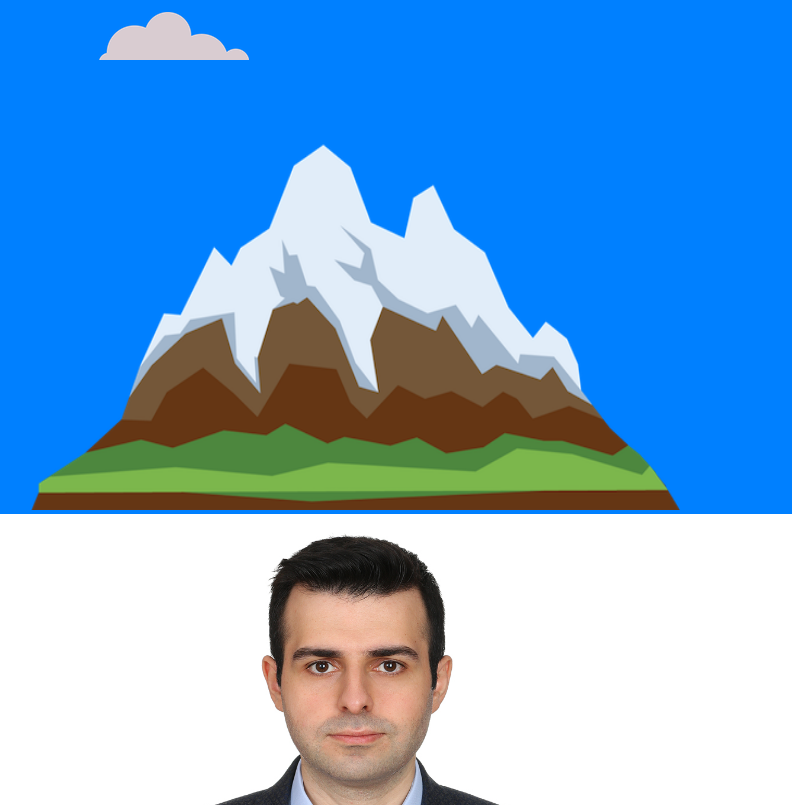
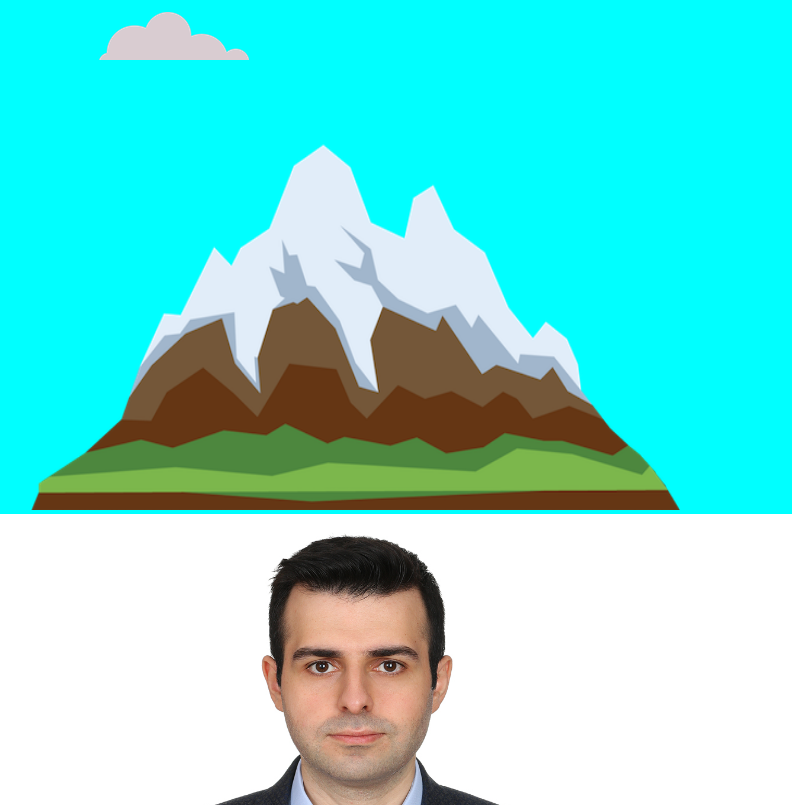
Before and after one commit to BekirKutluhan/CSS-MY-Site, a plain HTML site: page index.html in a window 1280 px wide. Shown: the part 303-1108 px from the top of the page, without its empty margins (285-1077 px from the left). Drawn offline with Linux system fonts and the light colour scheme.

Commit message:
background color

```diff
--- a/CSS/styles.css
+++ b/CSS/styles.css
@@ -38,7 +38,7 @@ p {
 }
 
 .topContainer {
-  background-color: #0080ff;
+  background-color: aqua;
   display: block;
   position: relative;
   margin: 0;
```
